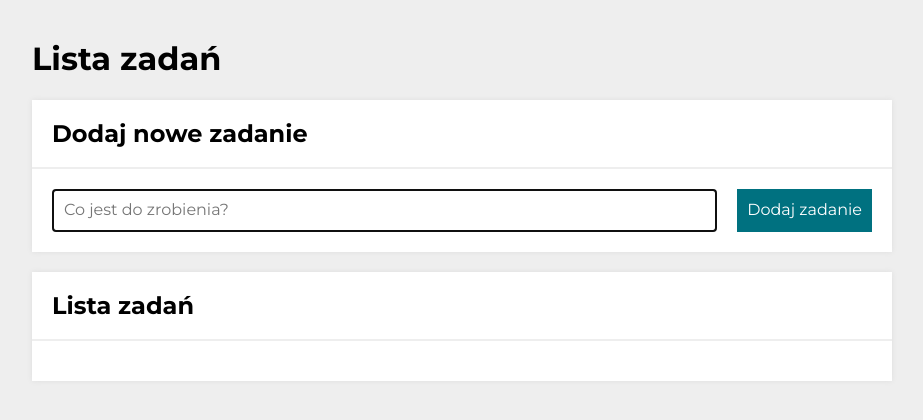
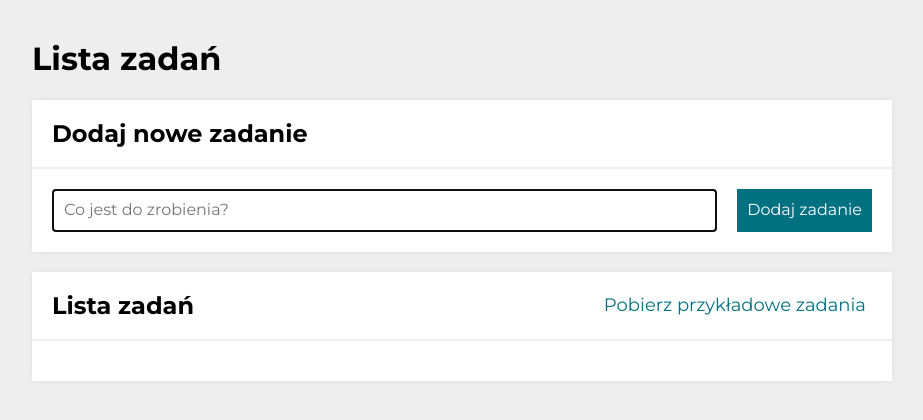
Before and after one commit to bartekdbc/to-do-list-react, a React (Create React App) app: page / in a window 1280 px wide. Shown: the top 420 px of the page, without its empty margins (178-1101 px from the left). Built offline with nearby package versions, Linux system fonts and the light colour scheme.

Commit message:
button Pobierz przykładowe zadania added

```diff
--- a/src/features/tasks/Buttons/index.js
+++ b/src/features/tasks/Buttons/index.js
@@ -6,6 +6,7 @@ import {
   selectAreTasksEmpty,
   selectHideDoneTasks,
   selectAllTasksDone,
+  fetchExampleTasks,
 } from "../tasksSlice";
 import { Wrapper, Button } from "./styled";
 
@@ -17,6 +18,9 @@ const Buttons = () => {
   const dispatch = useDispatch();
   return (
     <Wrapper>
+      <Button onClick={() => dispatch(fetchExampleTasks())}>
+        Pobierz przykładowe zadania
+      </Button>
       {!areTasksEmpty && (
         <>
           <Button onClick={() => dispatch(toggleHideDone())}>
```
